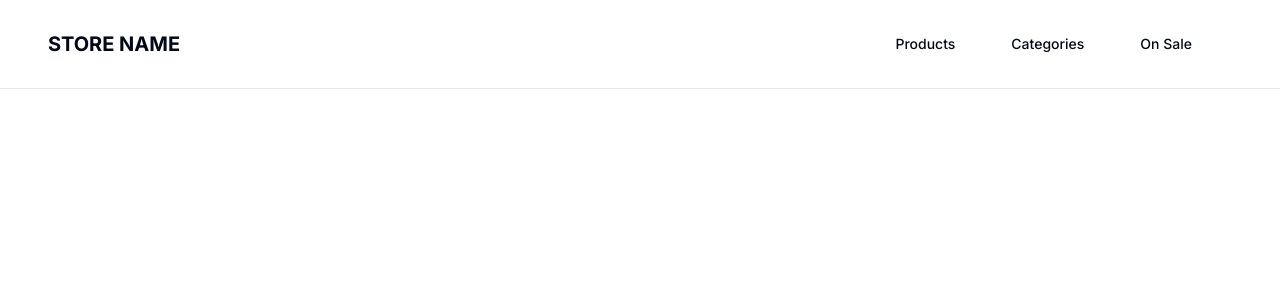
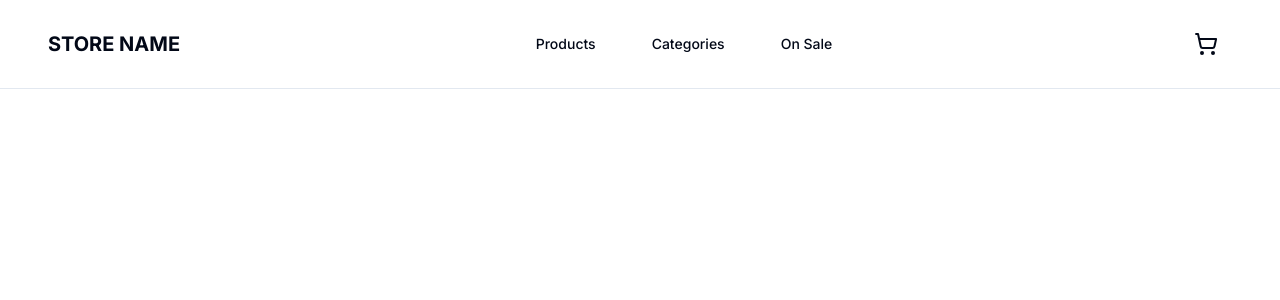
Before and after one commit to joelrdz/shadcn-nextjs, a Next.js app: page / in a window 1280 px wide. Shown: the top 300 px of the page. Built offline with nearby package versions, Linux system fonts and the light colour scheme.

Commit message:
add ShoppingCart icon to Header
- lucide-react icon library

```diff
--- a/components/Header.tsx
+++ b/components/Header.tsx
@@ -1,3 +1,4 @@
+import { ShoppingCart } from 'lucide-react';
 import Link from 'next/link';
 import { Button } from './ui/button';
 import Container from './ui/container';
@@ -39,6 +40,17 @@ const Header = () => {
               </Button>
             ))}
           </nav>
+          <div className="flex items-center">
+            <Button
+              variant="ghost"
+              size="icon"
+              className="mr-2"
+              aria-label="Shopping Cart"
+            >
+              <ShoppingCart className="h-6 w-6" />
+              <span className="sr-only">Shopping Cart</span>
+            </Button>
+          </div>
         </div>
       </Container>
     </header>
--- a/package.json
+++ b/package.json
@@ -19,6 +19,7 @@
     "clsx": "^2.0.0",
     "eslint": "8.48.0",
     "eslint-config-next": "13.4.19",
+    "lucide-react": "^0.274.0",
     "next": "13.4.19",
     "postcss": "8.4.29",
     "react": "18.2.0",
```
Also changed, not shown: 1 other file (tests, documents, lock files or other folders).
